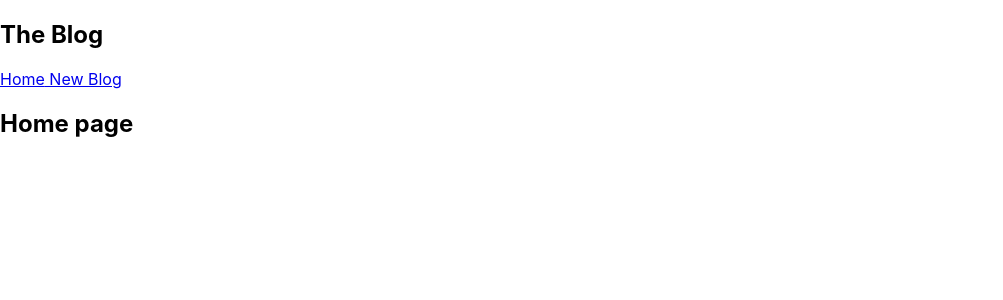
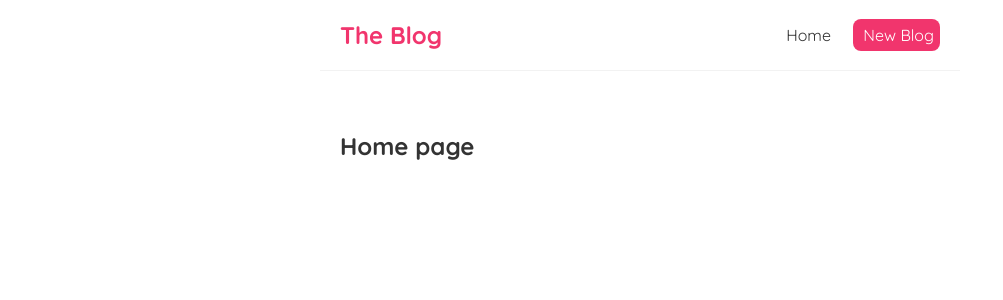
Before and after one commit to Angelinamathew/Blog, a React (Create React App) app: page / in a window 1280 px wide. Shown: the top 300 px of the page, without its empty margins (0-1003 px from the left). Built offline with nearby package versions, Linux system fonts and the light colour scheme.

Commit message:
Styling the Home page

```diff
--- a/src/Navbar.js
+++ b/src/Navbar.js
@@ -4,7 +4,11 @@
             <h1>The Blog</h1>
             <div className="links">
             <a href="/">Home</a>
-            <a href="/create"> New Blog</a>
+            <a href="/create" style={{
+                color: "white",
+                backgroundColor: '#f1356d',
+                borderRadius: '8px'
+            }}> New Blog</a>
             </div>
         </nav>
      );
--- a/src/index.css
+++ b/src/index.css
@@ -1,13 +1,35 @@
-body {
+
+@import url('https://fonts.googleapis.com/css2?family=Quicksand:wght@300;400;500;600;700&display=swap');
+
+* {
   margin: 0;
-  font-family: -apple-system, BlinkMacSystemFont, 'Segoe UI', 'Roboto', 'Oxygen',
-    'Ubuntu', 'Cantarell', 'Fira Sans', 'Droid Sans', 'Helvetica Neue',
-    sans-serif;
-  -webkit-font-smoothing: antialiased;
-  -moz-osx-font-smoothing: grayscale;
+  font-family: "Quicksand";
+  color: #333;
 }
-
-code {
-  font-family: source-code-pro, Menlo, Monaco, Consolas, 'Courier New',
-    monospace;
+.navbar{
+  padding: 20px;
+  display: flex;
+  align-items: center;
+  max-width: 600px;
+  margin: 0 auto;
+  border-bottom: 1px solid #f2f2f2;
 }
+.navbar h1{
+  color: #f1356d;
+}
+.navbar .links {
+  margin-left: auto;
+}
+.navbar a{
+  margin-left: 16px;
+  text-decoration: none;
+  padding: 6px;
+}
+.navbar a:hover {
+  color: #f1356d;
+}
+.content {
+  max-width: 600px;
+  margin: 40px auto;
+  padding: 20px;
+}
```
